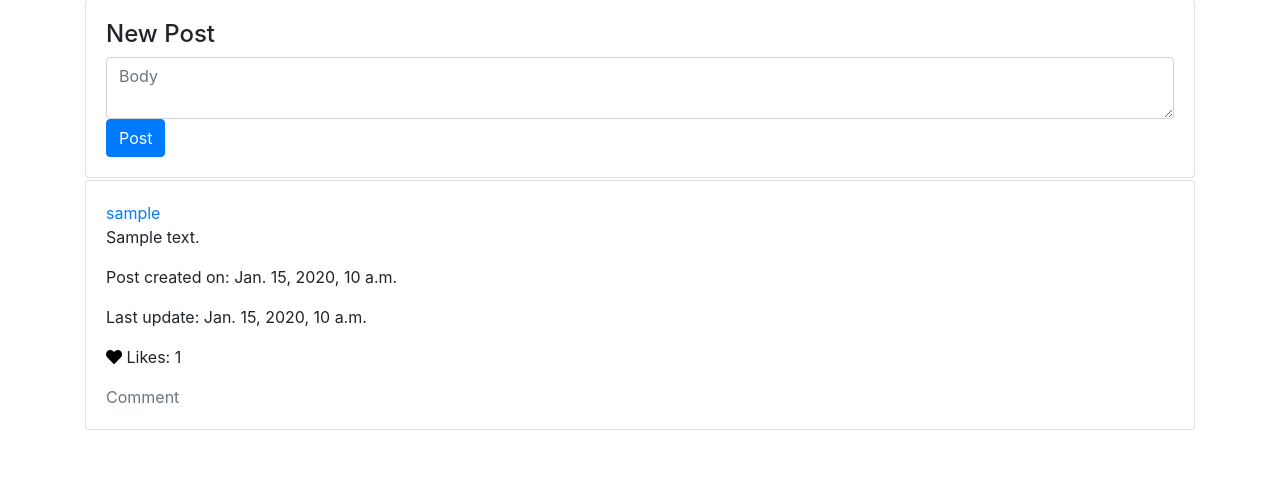
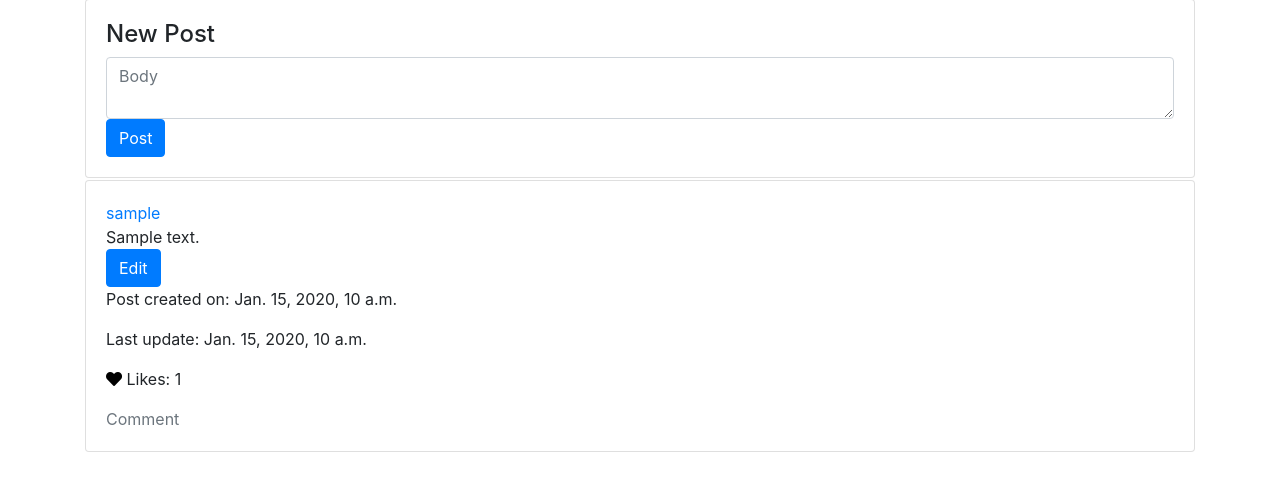
Before and after one commit to mathieuc22/project4, a Django app: page /posts in a window 1280 px wide. Shown: the part 103-594 px from the top of the page. Run offline with Django 3.2, Linux system fonts and the light colour scheme; a user stored in the database is signed in; tables that the repository leaves empty hold one stand-in row (values such as "Sample post"); some libraries are stand-ins or nearby versions.

Commit message:
add the edit post in page logic

```diff
--- a/network/static/network/main.js
+++ b/network/static/network/main.js
@@ -17,6 +17,9 @@ document.addEventListener('DOMContentLoaded', function() {
 
     // Like Unlike logic on hearts
     document.querySelectorAll('.button-like').forEach(button => { button.addEventListener('click', (event) => like_post(event)) });
+
+    // Like Unlike logic on hearts
+    document.querySelectorAll('.button-edit').forEach(button => { button.addEventListener('click', edit_post) });
 
   });
 
@@ -40,6 +43,62 @@ document.addEventListener('DOMContentLoaded', function() {
 
     // set wait to let the request return
     setTimeout(() => {document.location.reload();}, 100);
+  }
+
+  function edit_post(event) {
+
+    // remove the existing event on the button
+    const button = event.target;
+    button.removeEventListener('click', edit_post);
+    button.innerHTML = 'Save';
+    button.addEventListener('click', save_post);
+
+    // create the textarea and hide the paragraph
+    const id = button.id.split('-')[2];
+    const postContainter = document.querySelector(`#post-container-${id}`);
+    const postText = document.querySelector(`#post-content-${id}`);
+    postText.style.display = 'none'
+    const postEdit = document.createElement("textarea");
+    postEdit.setAttribute('class','form-control');
+    postEdit.setAttribute('id',`post-edit-${id}`);
+    postEdit.innerHTML = postText.innerHTML;
+    postContainter.appendChild(postEdit);
+
+
+    // <textarea class="form-control" id="compose-body" placeholder="Body"></textarea>
+
+  }
+
+  function save_post(event) {
+
+    // remove the existing event on the button
+    const button = event.target;
+    const id = button.id.split('-')[2];
+    const postText = document.querySelector(`#post-content-${id}`);
+    const postEdit = document.querySelector(`#post-edit-${id}`);
+    const postUpate = document.querySelector(`#post-update-${id}`);
+
+    fetch(`/posts/${id}`, {
+      method: 'PUT',
+      headers: {
+        Accept: "application/json",
+        "Content-Type": "application/json",
+      },
+      body: JSON.stringify({
+        text: postEdit.value
+      })
+    })
+    .then(response => response.json())
+    .then(post => {
+        // Print result
+        postText.removeAttribute('style');
+        postText.innerHTML = post.newText;
+        postEdit.remove();
+        button.innerHTML = 'Edit';
+        button.addEventListener('click', edit_post);
+        postUpate.innerHTML = `Last update: ${post.updateDate}`;
+    });
+
   }
 
   function like_post(event) {
--- a/network/templates/network/index.html
+++ b/network/templates/network/index.html
@@ -22,9 +22,16 @@
                     <a href="{% url 'user' user_id=post.author.id %}">
                         <p class="card-text">{{ post.author }}</p>
                     </a>
-                        <p class="card-text">{{ post.text }}</p>
+                        <div  id="post-container-{{ post.id }}">
+                            <p id="post-content-{{ post.id }}" class="card-text">{{ post.text }}</p>
+                        </div>
+                        {% if request.user == post.author %}
+                        <button id="button-edit-{{ post.id }}" class="btn btn-primary button-edit" type="button">
+                            Edit
+                        </button>
+                        {% endif %}
                         <p class="card-text">Post created on: {{ post.created_on }}</p>
-                        <p class="card-text">Last update: {{ post.updated_on }}</p>
+                        <p id="post-update-{{ post.id }}" class="card-text">Last update: {{ post.updated_on }}</p>
                         <p class="card-text">
                             <button id="button-{{ post.id }}" class="button-like button" type="button">
                                 {% if request.user in post.likes.all %}
--- a/network/views.py
+++ b/network/views.py
@@ -188,10 +188,25 @@ def post(request, post_id):
 
     # Update whether email is read or should be archived
     elif request.method == "PUT":
-        if request.user not in post.likes.all():
-            post.likes.add(request.user)
+        # Get contents
+        data = json.loads(request.body)
+
+
+        if "like" in data:
+            if request.user not in post.likes.all():
+                post.likes.add(request.user)
+            else:
+                post.likes.remove(request.user)
+            post.save()
+            response = JsonResponse({"status": "Like updated.", "nbLikes": post.number_of_likes()})
         else:
-            post.likes.remove(request.user)
-        post.save()
-        response = JsonResponse({"status": "Like updated.", "nbLikes": post.number_of_likes()})
+            post.text = data.get("text")
+            post.save()
+            print(post.updated_on)
+            response = JsonResponse({
+                "status": "Text updated",
+                "newText": post.text,
+                "updateDate": post.updated_on.strftime("%B %d, %Y, %H:%M %p"),
+                })
+
         return response
```
